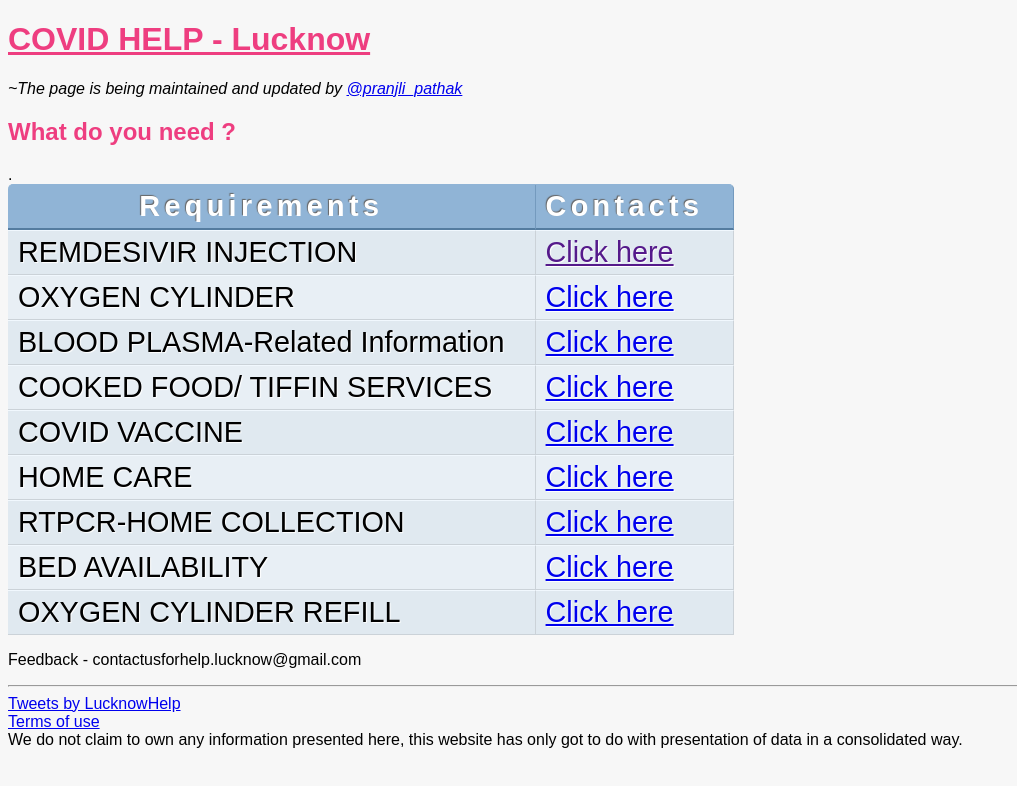
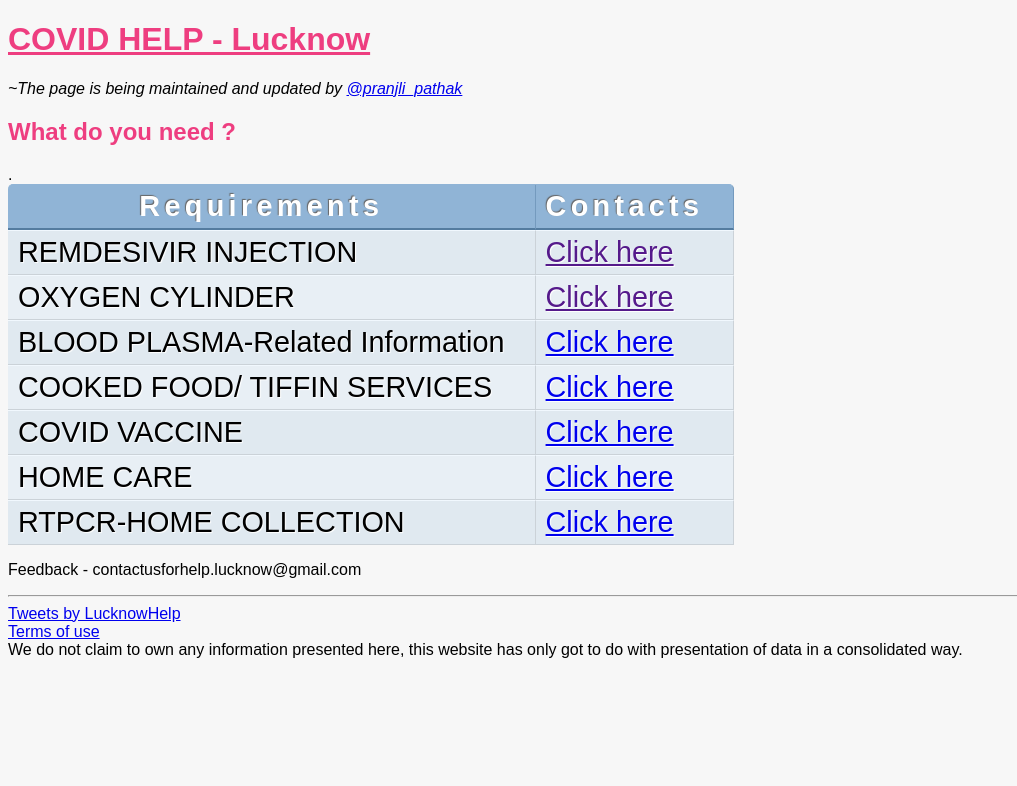
Before and after one commit to covidhelputtarpradesh/covidhelputtarpradesh.github.io, a plain HTML site: page index.html in a window 1280 px wide. Shown: the whole page, without its empty margins (0-1017 px from the left). Drawn offline with Linux system fonts and the light colour scheme.

Commit message:
Update index.html

```diff
--- a/index.html
+++ b/index.html
@@ -59,7 +59,7 @@
 			</tr>
 			<tr class="even">
 				<td>OXYGEN CYLINDER</td>.
-				<td><a href="https://docs.google.com/spreadsheets/d/152WvZrs4Y3gNrjTFK9wP35dOtVcJb2Is3vYKODf7vPs/edit?usp=sharing"> Click here </a></td>
+				<td><a href=""> Click here </a></td>
 			</tr>
 			<tr>
 				<td>BLOOD PLASMA-Related Information</td>
@@ -81,14 +81,8 @@
 				<td>RTPCR-HOME COLLECTION</td>
 				<td><a href="https://docs.google.com/spreadsheets/d/1orXCrVLu4Xh6OI7PjvWeK45pSulUJtQ3R2hr8AH-NKA/edit?usp=sharing"> Click here </a></td>
 			</tr>
-		        <tr class="even">
-				<td>BED AVAILABILITY</td>
-				<td><a href="https://docs.google.com/spreadsheets/d/1B5UuJlDg9uwejk5FRl_Z38JVKWuuEvki7EBsS0kssBo/edit?usp=sharing "> Click here </a></td>
-			</tr>
-		        <tr>
-				<td>OXYGEN CYLINDER REFILL</td>
-				<td><a href="https://docs.google.com/spreadsheets/d/1fBPzG6VlrqijlOfqpUl3PQ-pMeFm_l38A1VWiX-taxc/edit?usp=sharing"> Click here </a></td>
-			</tr>
+
+
 		</table>
 
 
```
